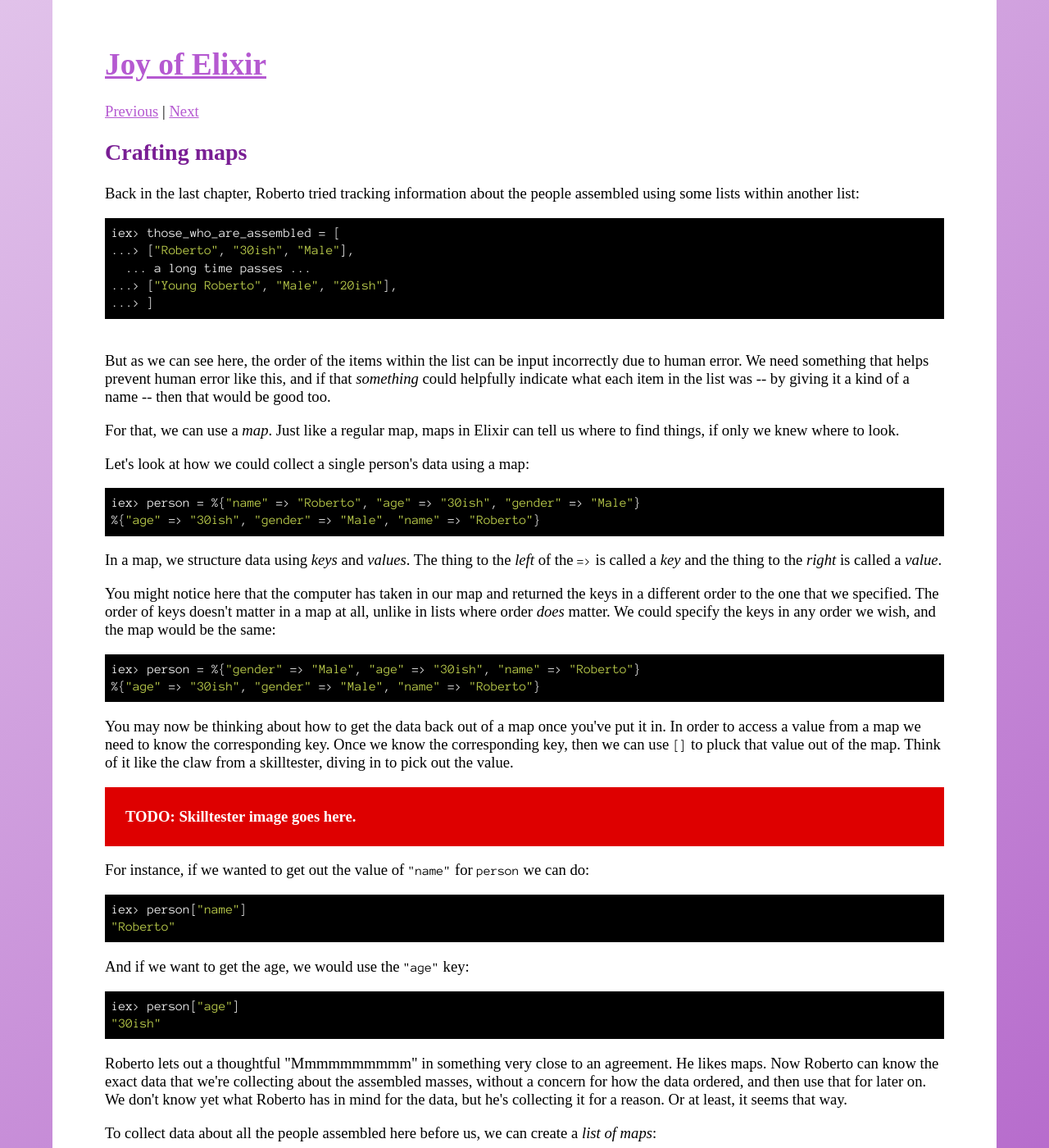
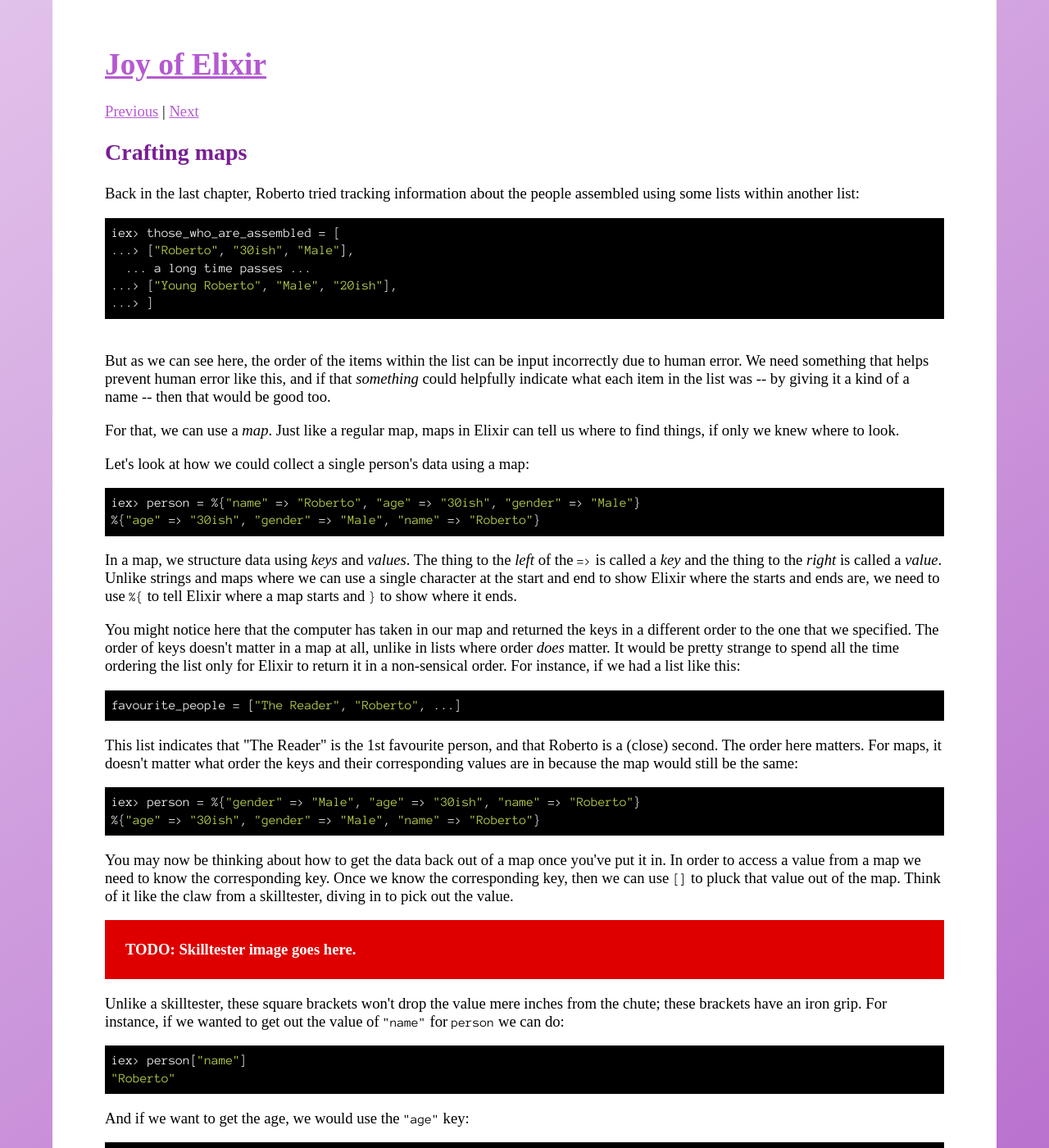
Before and after one commit to radar/joyofelixir, a Jekyll site: the page built from 4-crafting-maps/index.html, in a window 1280 px wide and 1400 px high. Shown: the whole window at 82% size. Built offline with Jekyll 4.4.1, drawn with Linux system fonts in a browser that asks for light colours; some web fonts are replaced.

Commit message:
More typesetting things

```diff
--- a/_includes/ch/4.html
+++ b/_includes/ch/4.html
@@ -30,11 +30,17 @@
 %{<span class='console-green'>"age"</span> => <span class='console-green'>"30ish"</span>, <span class='console-green'>"gender"</span> => <span class='console-green'>"Male"</span>, <span class='console-green'>"name"</span> => <span class='console-green'>"Roberto"</span>}</code></pre>
 
   <p>
-    In a map, we structure data using <em>keys</em> and <em>values</em>. The thing to the <em>left</em> of the <code>=></code> is called a <em>key</em> and the thing to the <em>right</em> is called a <em>value</em>.
+    In a map, we structure data using <em>keys</em> and <em>values</em>. The thing to the <em>left</em> of the <code>=></code> is called a <em>key</em> and the thing to the <em>right</em> is called a <em>value</em>. Unlike strings and maps where we can use a single character at the start and end to show Elixir where the starts and ends are, we need to use <code>%{</code> to tell Elixir where a map starts and <code>}</code> to show where it ends.
   </p>
 
   <p>
-    You might notice here that the computer has taken in our map and returned the keys in a different order to the one that we specified. The order of keys doesn't matter in a map at all, unlike in lists where order <em>does</em> matter. We could specify the keys in any order we wish, and the map would be the same:
+    You might notice here that the computer has taken in our map and returned the keys in a different order to the one that we specified. The order of keys doesn't matter in a map at all, unlike in lists where order <em>does</em> matter. It would be pretty strange to spend all the time ordering the list only for Elixir to return it in a non-sensical order. For instance, if we had a list like this:
+  </p>
+
+<pre><code>favourite_people = ["The Reader", "Roberto", ...]</code></pre>
+
+  <p>
+    This list indicates that "The Reader" is the 1st favourite person, and that Roberto is a (close) second. The order here matters. For maps, it doesn't matter what order the keys and their corresponding values are in because the map would still be the same:
   </p>
 
 <pre>
@@ -48,13 +54,15 @@
   <div class='todo'>TODO: Skilltester image goes here.</div>
 
   <p>
-    For instance, if we wanted to get out the value of <code>"name"</code> for <code>person</code> we can do:
+    Unlike a skilltester, these square brackets won't drop the value mere inches from the chute; these brackets have an iron grip. For instance, if we wanted to get out the value of <code>"name"</code> for <code>person</code> we can do:
   </p>
 
 <pre><code>iex> person["name"]
 <span class='console-green'>"Roberto"</span></code></pre>
 
-  And if we want to get the age, we would use the <code>"age"</code> key:
+  <p>
+    And if we want to get the age, we would use the <code>"age"</code> key:
+  </p>
 
 <pre><code>iex> person["age"]
 <span class='console-green'>"30ish"</span></code></pre>
--- a/_includes/ch/8.html
+++ b/_includes/ch/8.html
@@ -20,7 +20,7 @@
   </p>
 
   <p>
-    Here, we're using the <code>reverse</code> function from the <code>String</code> <em>module</em> ("drawer" / "toolbox"). We're passing this <code>String.reverse</code> function one argument, which is a string <code>"reverse this"</code>. This function takes the string and flips it around, producing the reversed string: <code>"siht esrever"</code>.
+    Here, we're using the <code>reverse</code> function from the <code>String</code> <em>module</em> ("drawer" / "toolbox"). We know that this is a module because its first letter is upper-case. We're passing this <code>String.reverse</code> function one argument, which is a string <code>"reverse this"</code>. This function takes the string and flips it around, producing the reversed string: <code>"siht esrever"</code>.
   </p>
 
   <p>
--- a/_includes/ch/i.html
+++ b/_includes/ch/i.html
@@ -1,5 +1,5 @@
-<section>
-  <h2 id='chapter-i' class='break'>But who is this book for, really?</h2>
+<section class='break'>
+  <h2 id='chapter-i'>But who is this book for, really?</h2>
 
     <p>
       On the opening page you might've seen this:
--- a/_includes/ch/ii.html
+++ b/_includes/ch/ii.html
@@ -1,4 +1,4 @@
-<section>
+<section class='break'>
   <h2 id='chapter-ii'>Elixir? Isn't that something you drink?</h2>
 
   <p>
```
Also changed, not shown: _includes/ch/1.html (+5 -9 lines), _includes/ch/3.html (+6 -2 lines).
